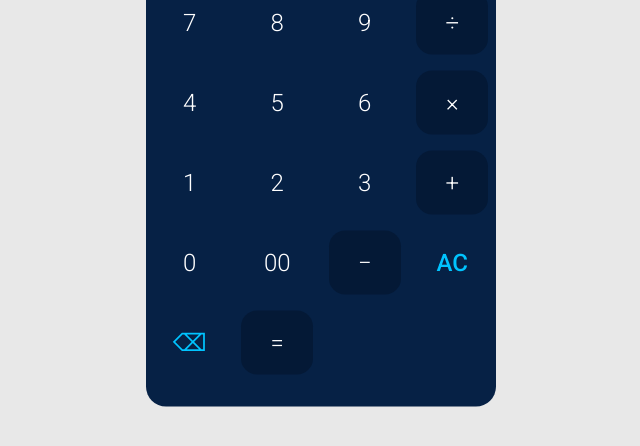
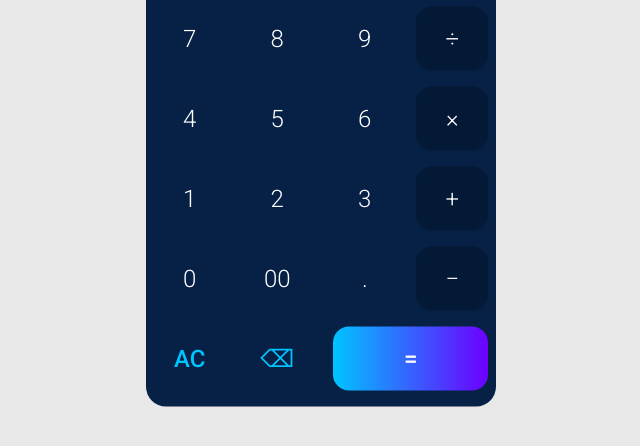
Before and after one commit to jimmyhappy19920308/calculator, a plain HTML site: page index.html in a window 1280 px wide. Shown: the part 256-702 px from the top of the page, without its empty margins (319-959 px from the left). Drawn offline with Linux system fonts and the light colour scheme.

Commit message:
change class name

```diff
--- a/SCSS/all.scss
+++ b/SCSS/all.scss
@@ -73,7 +73,7 @@ body {
   background-color: #041936;
 }
 
-.float {
+.decimal {
   @include button;
 }
 
--- a/index.html
+++ b/index.html
@@ -33,7 +33,7 @@
         <a href="#" class="operator">−</a>
         <a href="#" class="all-clear">AC</a>
         <a href="#" class="clear">⌫</a>
-        <a href="#" class="operator">=</a>
+        <a href="#" class="operator equal">=</a>
       </div>
     </main>
   </div>
```
Also changed, not shown: CSS/all.css, 1 other file.
